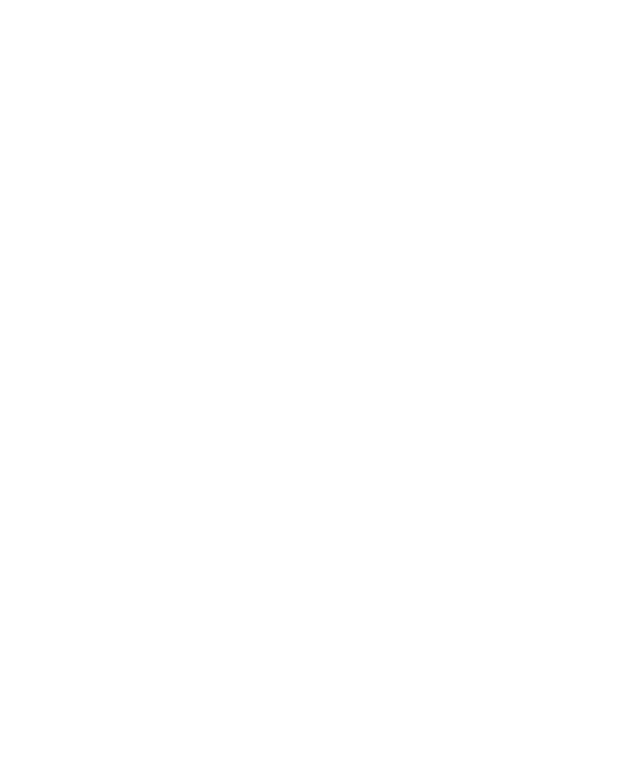
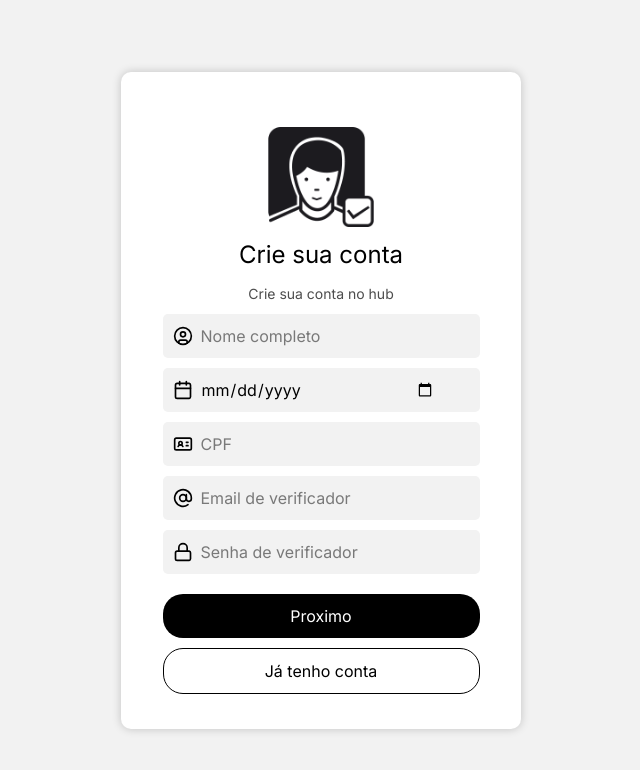
Before and after one commit to HeitorMorais/CampusFace-Web, a React (Vite) app: page / in a window 1280 px wide. Shown: the top 770 px of the page, without its empty margins (319-959 px from the left). Built offline with nearby package versions, Linux system fonts and the light colour scheme.

Commit message:
feat: login and register page complete

```diff
--- a/package.json
+++ b/package.json
@@ -11,6 +11,8 @@
   },
   "dependencies": {
     "@tailwindcss/vite": "^4.1.5",
+    "lucide": "^0.509.0",
+    "lucide-react": "^0.509.0",
     "react": "^19.1.0",
     "react-dom": "^19.1.0",
     "react-router": "^7.5.3",
--- a/src/App.tsx
+++ b/src/App.tsx
@@ -1,9 +1,10 @@
-
+import Register from "./pages/Register/Register"
 function App() {
 
   return (
     <>
-    </>
+<Register/>
+  </>
   )
 }
 
--- a/src/pages/Login/Login.tsx
+++ b/src/pages/Login/Login.tsx
@@ -1,19 +1,31 @@
 import './login.css'
+import logo from "../../assets/logo.png"
+import { AtSign, Lock } from 'lucide-react';
+
 function Login() {
   return (
     <>
       <div className="login-page">
 
         <div className="login-container">
+
+          <img className='logo-img' src={logo}></img>
           <h1 className="login-title">Entre agora</h1>
           <span className="login-span">Entre com sua conta no hub</span>
           <form>
-            <input className="login-input" type="email" placeholder="Email de verificador" />
-            <input className="login-input"type="password" placeholder="Senha de verificador" />
-            <button className="login-button"type="submit">Entrar</button>
-            <button  className="register-button"type="submit">Não tenho uma conta</button>
+  <div className="input-icon-wrapper">
+    <AtSign className="input-icon" />
+    <input className="login-input" type="email" placeholder="Email de verificador" />
+  </div>
 
-          </form>
+  <div className="input-icon-wrapper">
+    <Lock className="input-icon" />
+    <input className="login-input" type="password" placeholder="Senha de verificador" />
+  </div>
+
+  <button className="login-button" type="submit">Entrar</button>
+  <button className="register-button" type="submit">Não tenho uma conta</button>
+</form>
         </div>
 
       </div>
--- a/src/pages/Login/login.css
+++ b/src/pages/Login/login.css
@@ -1,5 +1,4 @@
-
-.login-page{
+.login-page {
     display: flex;
     flex-direction: column;
     align-items: center;
@@ -8,39 +7,65 @@
     background-color: #F2F2F2;
   }
 
-.login-container{
+    .login-container {
         display: flex;
         flex-direction: column;
         align-items: center;
         justify-content: center;
-    padding: 15px;
-    width: 300px;
-    height: 300px;
+        width: 420px;
+        padding: 10px 0px;
+        height: auto;
         background-color: #FFFFFF;
         border-radius: 10px;
         box-shadow: 0px 0px 10px rgba(0, 0, 0, 0.2);
       }
 
-.login-title{
+
+  .login-title {
     font-size: 24px;
+    margin-top: 20px;
+  }
+
+  .logo-img {
+    height: 100px;
+    width: auto;
+    margin-top: 40px;
     margin-bottom: 10px;
   }
 
-.login-input{
-    width: 100%;
-    padding: 10px;
-    margin-bottom: 10px;
-    border: none;
-    border-radius: 5px;
-    background-color: #F2F2F2;
-}
-
-.login-span{
+  .login-span {
     font-size: 14px;
     margin-bottom: 10px;
     color: #4d4d4d;
   }
-.login-button{
+
+  .input-icon-wrapper {
+    position: relative;
+    width: 100%;
+    display: flex;
+    align-items: center;
+    margin-bottom: 10px;
+  }
+
+  .input-icon {
+    position: absolute;
+    left: 10px;
+    color: #000000;
+    width: 20px;
+    height: 20px;
+    pointer-events: none;
+  }
+
+  .login-input {
+    width: 100%;
+    padding: 10px 35px 10px 38px;
+    border: none;
+    border-radius: 5px;
+    background-color: #F2F2F2;
+    box-sizing: border-box;
+  }
+
+  .login-button {
     width: 100%;
     padding: 10px;
     margin-top: 10px;
@@ -51,11 +76,11 @@
     cursor: pointer;
   }
 
-.register-button{
+  .register-button {
     width: 100%;
     padding: 10px;
     margin-top: 10px;
-    border:#000000 solid 1px;
+    border: #000000 solid 1px;
     border-radius: 20px;
     background-color: #FFFFFF;
     color: #000000;
--- a/src/pages/Register/Register.tsx
+++ b/src/pages/Register/Register.tsx
@@ -1,18 +1,48 @@
 import './register.css'
+import logo from "../../assets/logo.png"
+import { AtSign, Calendar, CircleUser, IdCard, Lock   } from 'lucide-react';
+
+
 function Register() {
   return (
     <>
       <div className="login-page">
 
         <div className="login-container">
+
+        <img className='logo-img' src={logo}></img>
+
           <h1 className="login-title">Crie sua conta</h1>
           <span className="login-span">Crie sua conta no hub</span>
           <form>
-          <input className="login-input" type="text" placeholder="Nome Completo" />
-          <input className="login-input" type="text" placeholder="data de nascimento" />
-          <input className="login-input" type="text" placeholder="CPF" />
-            <input className="login-input" type="email" placeholder="Email de verificador" />
-            <input className="login-input"type="password" placeholder="Senha de verificador" />
+
+          <div className="input-icon-wrapper">
+    <CircleUser className="input-icon" />
+    <input className="login-input" type="text" placeholder="Nome completo" />
+  </div>
+
+  <div className="input-icon-wrapper">
+    <Calendar className="input-icon" />
+    <input className="login-input" type="date" placeholder="Data de nascimento" />
+  </div>
+
+  <div className="input-icon-wrapper">
+    <IdCard className="input-icon" />
+    <input className="login-input" type="text" placeholder="CPF" />
+  </div>
+
+
+  <div className="input-icon-wrapper">
+    <AtSign className="input-icon" />
+    <input className="login-input" type="email" placeholder="Email de verificador" />
+  </div>
+
+  <div className="input-icon-wrapper">
+    <Lock className="input-icon" />
+    <input className="login-input" type="password" placeholder="Senha de verificador" />
+  </div>
+
+
             <button className="login-button"type="submit">Proximo</button>
             <button  className="register-button"type="submit">Já tenho conta</button>
 
--- a/src/pages/Register/register.css
+++ b/src/pages/Register/register.css
@@ -14,7 +14,7 @@
     align-items: center;
     justify-content: center;
     padding: 15px;
-    width: 300px;
+    width: 400px;
     height: auto;
     background-color: #FFFFFF;
     border-radius: 10px;
@@ -26,14 +26,39 @@
     margin-bottom: 10px;
 }
 
-.login-input{
+.logo-img {
+    height: 100px;
+    width: auto;
+    margin-top: 40px;
+    margin-bottom: 10px;
+  }
+
+  .input-icon-wrapper {
+    position: relative;
     width: 100%;
-    padding: 10px;
+    display: flex;
+    align-items: center;
     margin-bottom: 10px;
+  }
+
+  .input-icon {
+    position: absolute;
+    left: 10px;
+    color: #000000;
+    width: 20px;
+    height: 20px;
+    pointer-events: none;
+  }
+
+  .login-input {
+    width: 100%;
+    padding: 10px 45px 10px 38px;
     border: none;
     border-radius: 5px;
     background-color: #F2F2F2;
-}
+    box-sizing: border-box;
+  }
+
 
 .login-span{
     font-size: 14px;
```
Also changed, not shown: src/assets/logo.png (added), 1 other file (tests, documents, lock files or other folders). Lines whose indentation alone changed are shown as unchanged.
